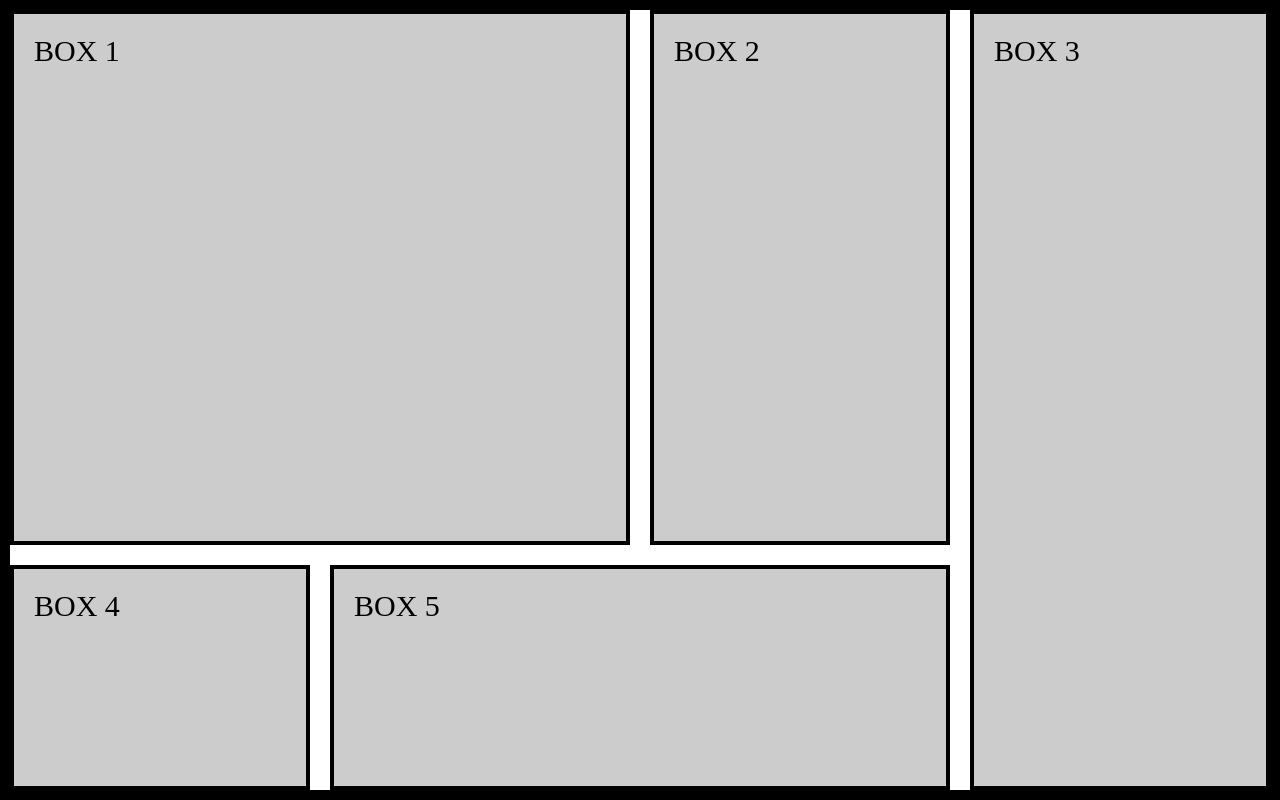
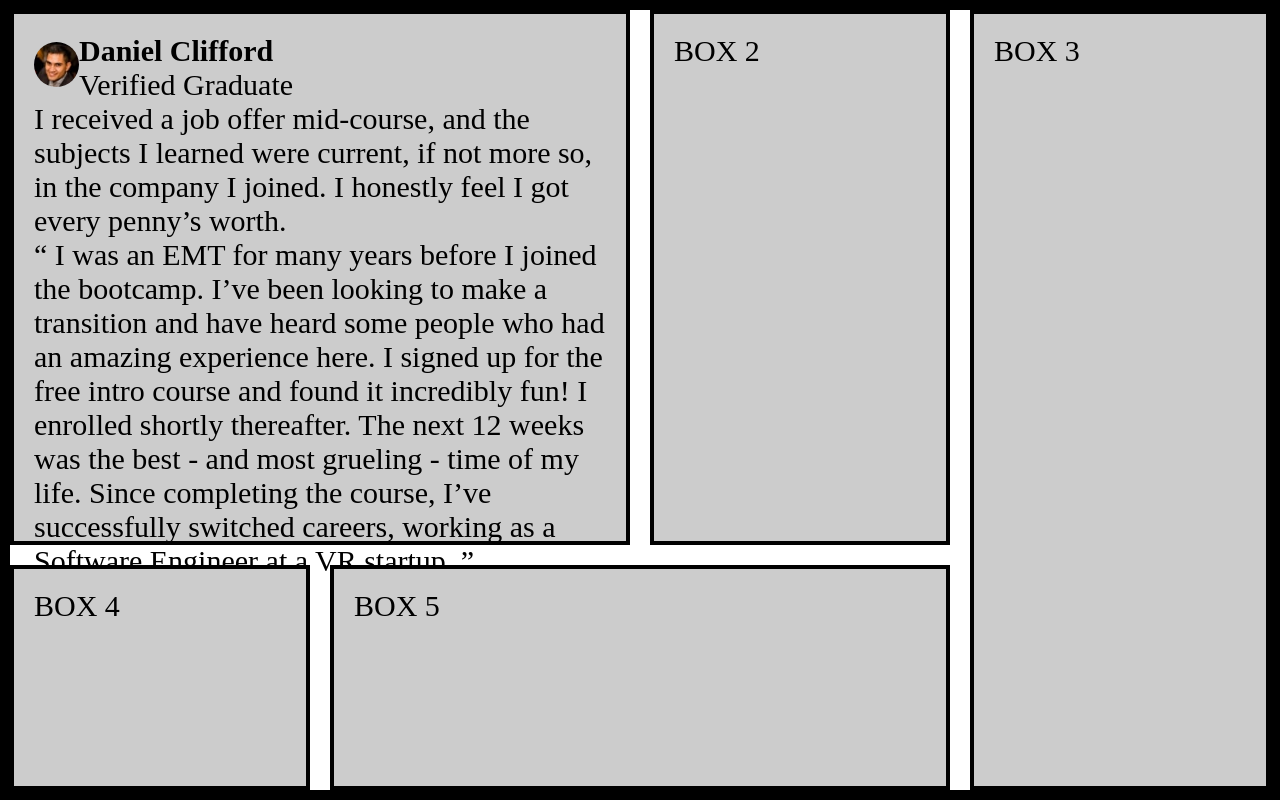
Before and after one commit to maiyopabz/testimonials-grid-section-main-front-end-, a plain HTML site: page testimonials-grid-section-main/index.html in a window 1280 px wide. Shown: the top 800 px of the page. Drawn offline with Linux system fonts and the light colour scheme.

Commit message:
added Daniel Cliffor section

```diff
--- a/testimonials-grid-section-main/index.html
+++ b/testimonials-grid-section-main/index.html
@@ -1,8 +1,10 @@
 <!DOCTYPE html>
 <html lang="en">
+
 <head>
   <meta charset="UTF-8">
-  <meta name="viewport" content="width=device-width, initial-scale=1.0"> <!-- displays site properly based on user's device -->
+  <meta name="viewport" content="width=device-width, initial-scale=1.0">
+  <!-- displays site properly based on user's device -->
 
   <link rel="icon" type="image/png" sizes="32x32" href="./images/favicon-32x32.png">
   <link rel="stylesheet" href="styles/styles.css">
@@ -11,10 +13,17 @@
 
   <!-- Feel free to remove these styles or customise in your own stylesheet 👍 -->
   <style>
-    .attribution { font-size: 11px; text-align: center; }
-    .attribution a { color: hsl(228, 45%, 44%); }
+    .attribution {
+      font-size: 11px;
+      text-align: center;
+    }
+
+    .attribution a {
+      color: hsl(228, 45%, 44%);
+    }
   </style>
 </head>
+
 <body>
 
 
@@ -22,33 +31,55 @@
 
   <section id="grid">
 
-    <div class="box item1">
-      <div class="box-content1">
-        BOX 1
+    <div class="box item1 mention-one">
+      <div class="box-content">
+        <div class="mention-person-img">
+          <img src="images/image-daniel.jpg" alt="daniel">
+        </div>
+
+        <div class="persons-name">
+          <p><strong>Daniel Clifford</strong></p>
+          <p>Verified Graduate</p>
+        </div>
+      </div>
+
+      <div class="mention-person-details">
+        <p>I received a job offer mid-course, and the subjects I learned were current, if not more so,
+          in the company I joined. I honestly feel I got every penny’s worth.
+        </p>
+
+        <p>
+          “ I was an EMT for many years before I joined the bootcamp. I’ve been looking to make a
+          transition and have heard some people who had an amazing experience here. I signed up
+          for the free intro course and found it incredibly fun! I enrolled shortly thereafter.
+          The next 12 weeks was the best - and most grueling - time of my life. Since completing
+          the course, I’ve successfully switched careers, working as a Software Engineer at a VR startup. ”
+        </p>
       </div>
     </div>
 
     <div class="box item2">
-      <div class="box-content2">
+      <div class="box-content">
         BOX 2
       </div>
     </div>
 
     <div class="box item3">
-      <div class="box-content3">
+      <div class="box-content">
         BOX 3
       </div>
     </div>
 
     <div class="box item4">
-      <div class="box-content4">
+      <div class="box-content">
         BOX 4
       </div>
     </div>
-     <div class="box item5">
-      <div class="box-content5">
+    <div class="box item5">
+      <div class="box-content">
         BOX 5
       </div>
+
   </section>
 
 
@@ -110,4 +141,5 @@
     Coded by <a href="#">Your Name Here</a>.
   </div>
 </body>
+
 </html>
--- a/testimonials-grid-section-main/styles/styles.css
+++ b/testimonials-grid-section-main/styles/styles.css
@@ -19,6 +19,16 @@
     border: 10px solid;
 
   }
+
+.mention-person-img img{
+  border-radius: 100px;
+  width: 45px
+}
+
+ .box-content {
+   display: flex;
+   align-items: center;
+ }
 
   .box {
     background-color: #ccc;
```
